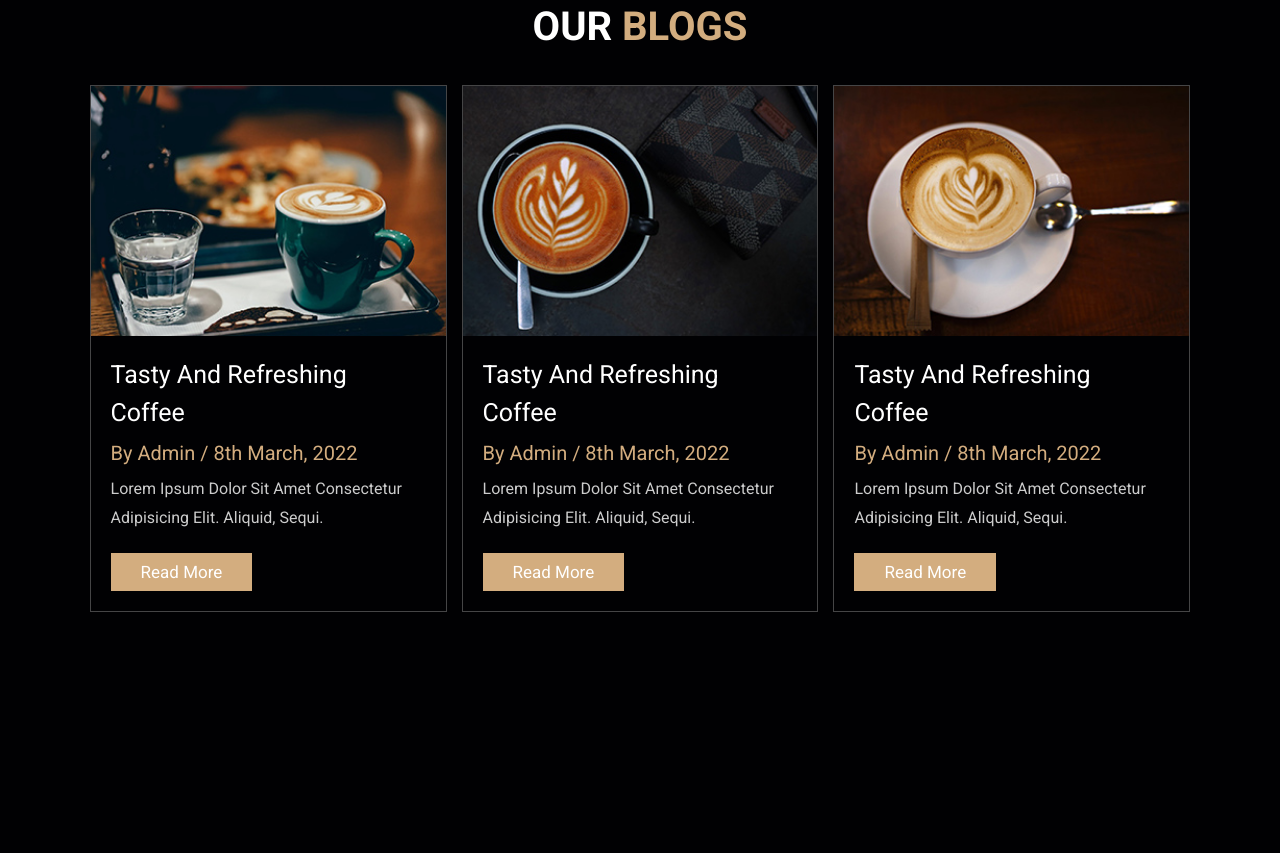
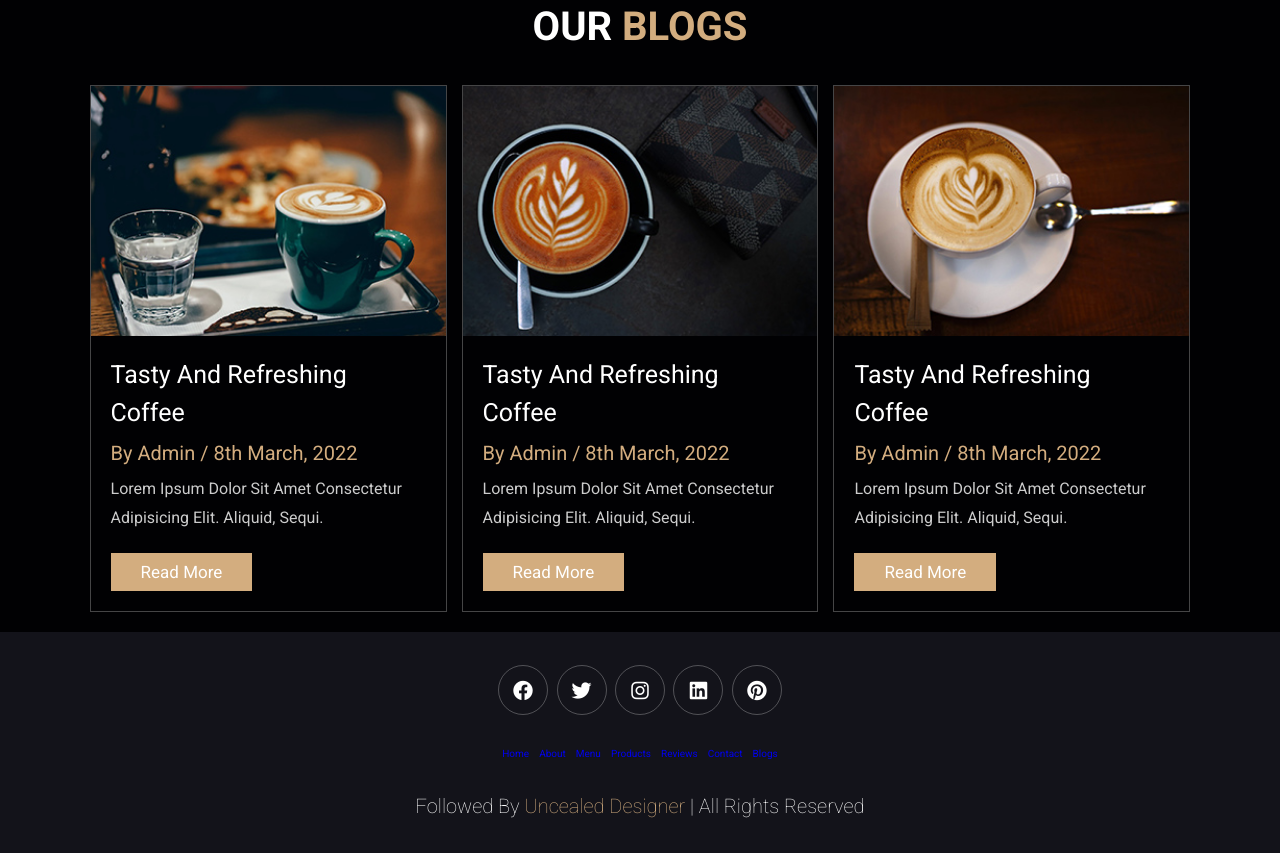
Before and after one commit to Zegnark/java-scent, a plain HTML site: page index.html in a window 1280 px wide. Shown: the part 4086-4939 px from the top of the page. Before the commit the page ends 4718 px from the top, so only its background shows below. Drawn offline with Linux system fonts and the light colour scheme.

Commit message:
Add completed

```diff
--- a/index.html
+++ b/index.html
@@ -413,6 +413,34 @@
 
     <!-- blog section ends -->
 
+    <!-- footer section starts -->
+
+    <section class="footer">
+
+      <div class="share">
+        <a href="#" class="fab fa-facebook"></a>
+        <a href="#" class="fab fa-twitter"></a>
+        <a href="#" class="fab fa-instagram"></a>
+        <a href="#" class="fab fa-linkedin"></a>
+        <a href="#" class="fab fa-pinterest"></a>
+      </div>
+
+      <div class="links">
+        <a href="#">home</a>
+        <a href="#">about</a>
+        <a href="#">menu</a>
+        <a href="#">products</a>
+        <a href="#">reviews</a>
+        <a href="#">contact</a>
+        <a href="#">blogs</a>
+      </div>
+
+      <div class="credit">followed by <span>uncealed designer</span> | all rights reserved</div>
+
+    </section>
+
+    <!-- footer section ends -->
+
 
     <script src="script.js"></script>
   </body>
--- a/styles.css
+++ b/styles.css
@@ -510,6 +510,64 @@ section {
     padding: 1rem 0;
 }
 
+.footer {
+    background: var(--black);
+    text-align: center;
+}
+
+.footer .share {
+    padding: 1rem 0;
+}
+
+.footer .share a {
+    height: 5rem;
+    width: 5rem;
+    line-height: 5rem;
+    font-size: 2rem;
+    color: #fff;
+    border: var(--border);
+    margin: .3rem;
+    border-radius: 50%;
+}
+
+.footer .share a:hover {
+    background-color: var(--main-color);
+}
+
+.footer .links {
+    display: flex;
+    justify-content: center;
+    flex-wrap: wrap;
+    padding: 2rem 0;
+    gap: 1rem;
+}
+
+.footer .linlks a {
+    padding: 7rem 2rem;
+    color: #fff;
+    border: var(--border);
+    font-size: 2rem;
+}
+
+.footer .links a:hover {
+    background: var(--main-color);
+}
+
+.footer .credit {
+    font-size: 2rem;
+    color: #fff;
+    font-weight: lighter;
+    padding: 1.5rem;
+}
+
+.footer .credit span {
+    color: var(--main-color);
+}
+
+
+
+
+
 /* media queries */
 
 @media (max-width: 991px) {
```
